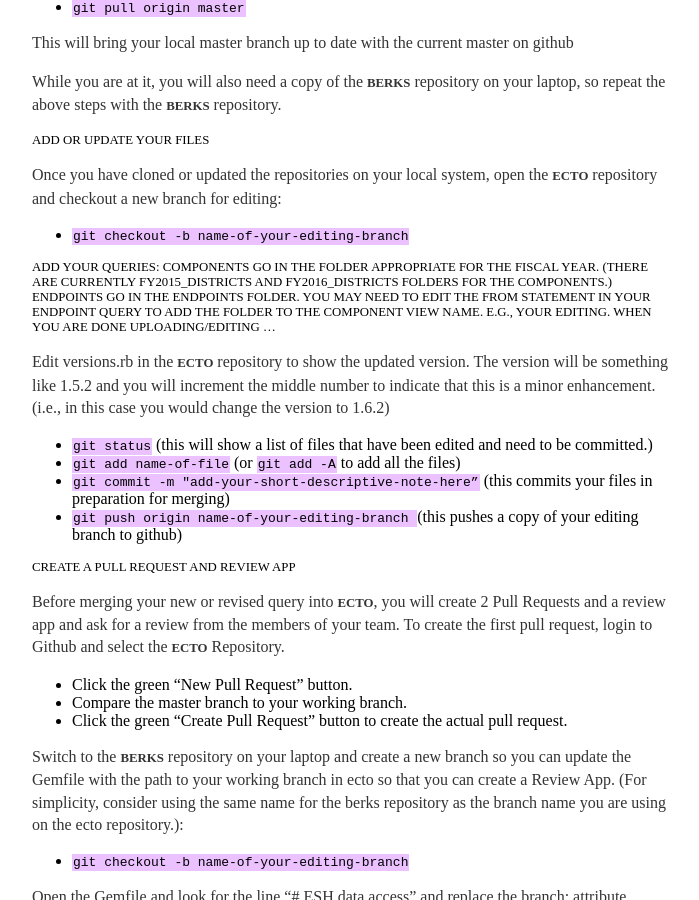
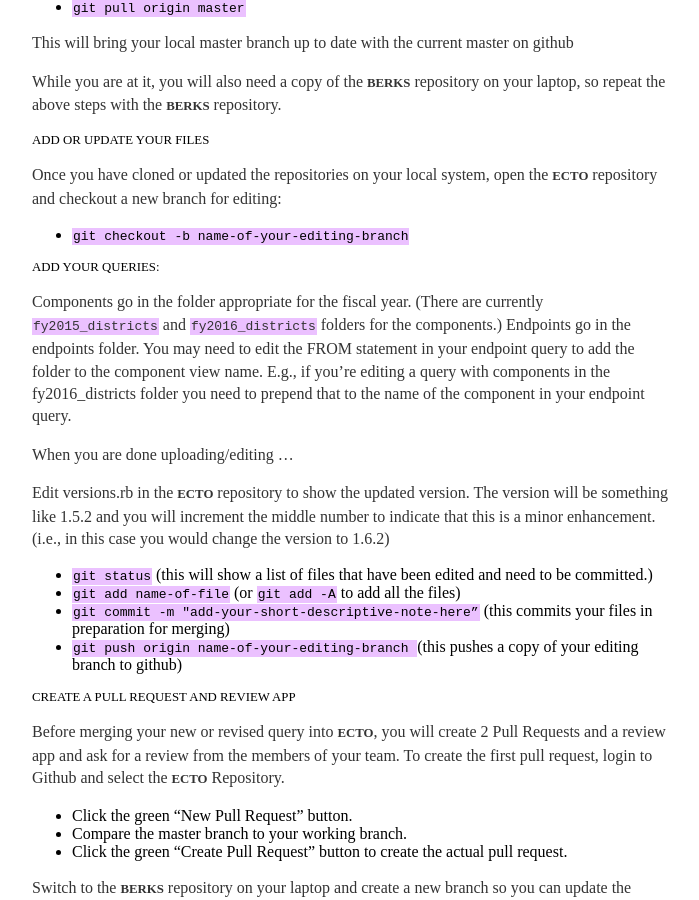
Before and after one commit to mhurty/mhurty.github.io, a Jekyll site: the page built from _posts/2016-07-13-how-to-post.md, in a window 1280 px wide and 900 px high, scrolled down 437 px. Shown: the whole window, without its empty margins (288-987 px from the left). Built offline with Jekyll 4.4.1, drawn with Linux system fonts in a browser that asks for light colours.

```diff
--- a/_posts/2016-07-13-how-to-post.md
+++ b/_posts/2016-07-13-how-to-post.md
@@ -29,8 +29,12 @@
 
 - `git checkout -b name-of-your-editing-branch`
 
-Add your queries: Components go in the folder appropriate for the fiscal year. (There are currently fy2015_districts and fy2016_districts folders for the components.) Endpoints go in the endpoints folder. You may need to edit the FROM statement in your endpoint query to add the folder to the component view name. E.g.,  your editing. When you are done uploading/editing ...
-----------------------------------------------
+Add your queries:
+-----------------
+
+Components go in the folder appropriate for the fiscal year. (There are currently `fy2015_districts` and `fy2016_districts` folders for the components.) Endpoints go in the endpoints folder. You may need to edit the FROM statement in your endpoint query to add the folder to the component view name. E.g., if you're editing a query with components in the fy2016_districts folder you need to prepend that to the name of the component in your endpoint query.
+
+When you are done uploading/editing ...
 
 Edit versions.rb in the **ecto** repository to show the updated version. The version will be something like 1.5.2 and you will increment the middle number to indicate that this is a minor enhancement. (i.e., in this case you would change the version to 1.6.2)
 
```
